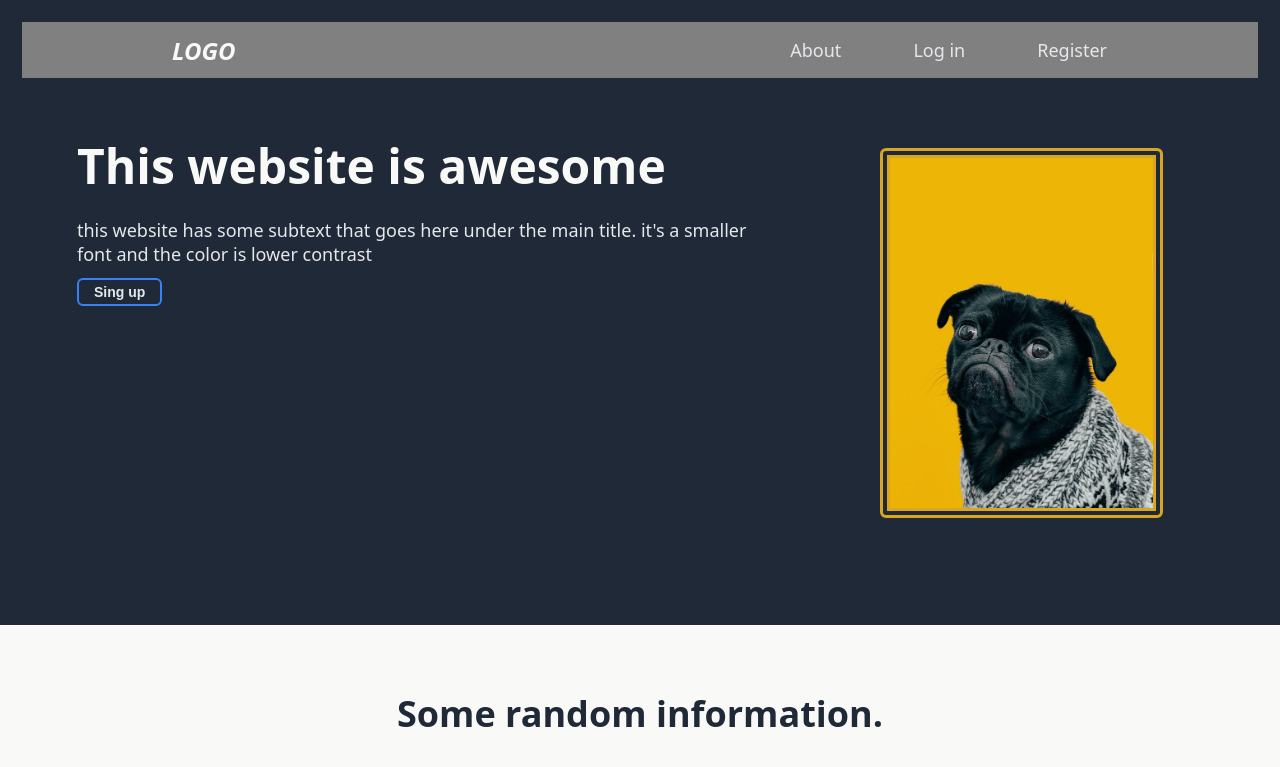
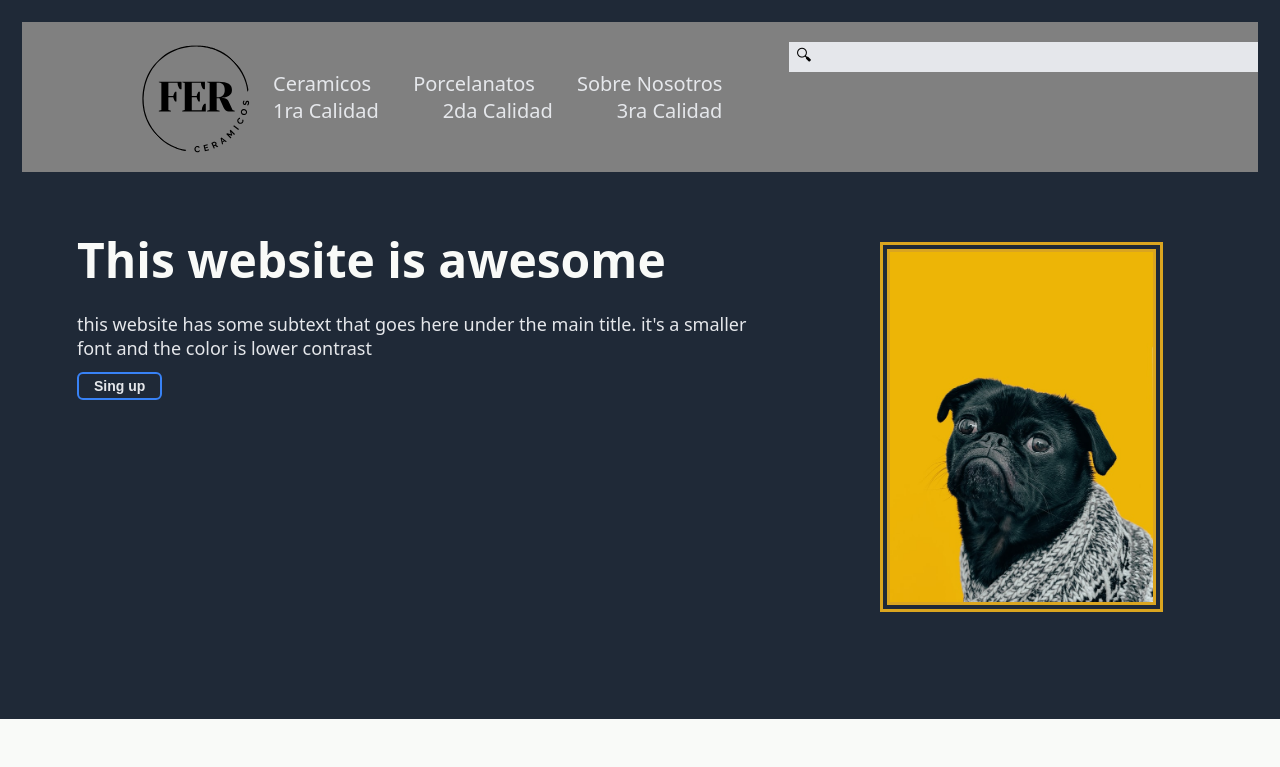
Before and after one commit to Nico-morales03/project-1, a plain HTML site: page index.html in a window 1280 px wide. Shown: the top 767 px of the page. Drawn offline with Linux system fonts and the light colour scheme.

Commit message:
index.html

```diff
--- a/index.html
+++ b/index.html
@@ -10,13 +10,27 @@
         <div class="header">
             <div class="headerUp">
                 <div class="left">
-                 <div class="logo">LOGO</div>
+                 <img src="./img/Fer Ceramicosnico.svg" class="logo">
+
+                 <ul>
+                    <div class="ab">
+                        <div class="a">
+                            <li><a href="">Ceramicos</a></li>
+                            <li><a href="">Porcelanatos</a></li>
+                            <li><a href="">Sobre Nosotros</a></li>
+                        </div>
+                        <div class="b">
+                            <li><a href="">1ra Calidad</a></li>
+                            <li><a href="">2da Calidad</a></li>
+                            <li><a href="">3ra Calidad</a></li>
+                        </div>
+                    </div>
+                </ul>
+            </div>
+                <div class="right">
+                 <span>🔍︎</span>
+                 <input>
                 </div>
-                 <ul class="right">
-                    <li><a href="">About</a></li>
-                    <li><a href="">Log in</a></li>
-                    <li><a href="">Register</a></li>
-                </ul>
             </div>
             <div class="headerDown">
                 <div class="headerDown1">
@@ -29,24 +43,23 @@
                 </div>
             </div>
         </div>
-
         <div class="bodyUp">
             <div class="title">Some random information.</div>
             <div class="container">
             <div class="info">
-                <img src="./img/tiger.jpeg">
+                <img class="img2" src="./img/tiger.jpeg">
                 <div class="img_subtext">Tiger</div>
             </div>
             <div class="info">
-                <img src="./img/rabbit.jpeg">
+                <img class="img2" src="./img/rabbit.jpeg">
                 <div class="img_subtext">Rabbit</div>
             </div>
             <div class="info">
-                <img src="./img/cat.jpeg">
+                <img class="img2" src="./img/cat.jpeg">
                 <div class="img_subtext">Cat</div>
             </div>
             <div class="info">
-                <img src="./img/tucan.jpeg">
+                <img class="img2" src="./img/tucan.jpeg">
                 <div class="img_subtext">Tucan</div>
             </div>
             </div>
--- a/style/style.css
+++ b/style/style.css
@@ -15,9 +15,49 @@ body {
 
 .headerUp {
     display: flex;
+    justify-content: space-between;
+    align-items: flex-start;
+    background-color: gray;
+}
+.left {
+    display: flex;
+    justify-content: center;
+    flex-wrap: wrap;
+
+}
+
+.right {
+    display: flex;
     align-items: center;
-    justify-content: space-between;
-    background-color: gray;
+    justify-content: center;
+    gap: 10px;
+    margin-top: 20px;
+    background-color: #e5e7eb;
+}
+
+span {
+    display: flex;
+    align-items: center;
+    justify-content: center;
+    width: 30px;
+     height: 30px;
+     -moz-border-radius: 50%;
+     -webkit-border-radius: 50%;
+     border-radius: 50%;
+     background: #e5e7eb;
+
+}
+
+input {
+    display: flex;
+    justify-content: center;
+    align-items: center;
+    margin-right: 25px;
+    background-color: #e5e7eb;
+    border: none;
+    border-radius: 1%;
+    width: 400px;
+    height: 20px;
 }
 
 .headerDown {
@@ -37,38 +77,43 @@ body {
 .headerDown2 {
     margin: 50px 75px 50px 75px;
 }
-
+.a, .b {
+    display: flex;
+    justify-content: space-between;
+    gap: 20px;
+}
+.a {
+    gap: 40px;
+}
 ul {
     display: flex;
+    flex-direction: column;
+    justify-content: center;
+    margin: 0%;
+    padding: 0%;
     list-style: none;
     gap: 70px;
-    margin-right: 150px;
 }
 
 a {
     text-decoration: none;
     color: #e5e7eb;
-    font-size: 18px;
+    font-size: 20px;
     border: 1px solid transparent;
 }
 a:hover {
-    text-decoration-color: #3882f6;
     color: #1f2937;
     background-color: #e5e7eb;
     border-radius: 6px;
-    border: 1px solid #1f2937;
-
+    border: 1px solid #e5e7eb;
 }
 
 .logo {
-    display: flex;
-    direction: ltr;
-    color: #f9faf8;
-    font-size: 24px;
-    font-style: italic;
-    font-weight: 900;
-    margin-left: 150px;
+    margin-left: 100px;
+    height: 150px;
+    width: auto;
 }
+
 .main_title {
     font-size: 48px;
     font-weight: bold;
@@ -136,10 +181,17 @@ a:hover {
     gap: 32px;
 }
 
-img {
+.img2 {
     width: 200px;
     height: 200px;
-    border: 4px solid #3882f6;
+    border: 4px solid transparent;
+    border-radius: 6px;
+}
+
+.img2:hover {
+    width: 220px;
+    height: 220px;
+    border: 4px solid #1f2937;
     border-radius: 6px;
 }
 
```
Also changed, not shown: img/Fer Ceramicosnico.svg (added).
